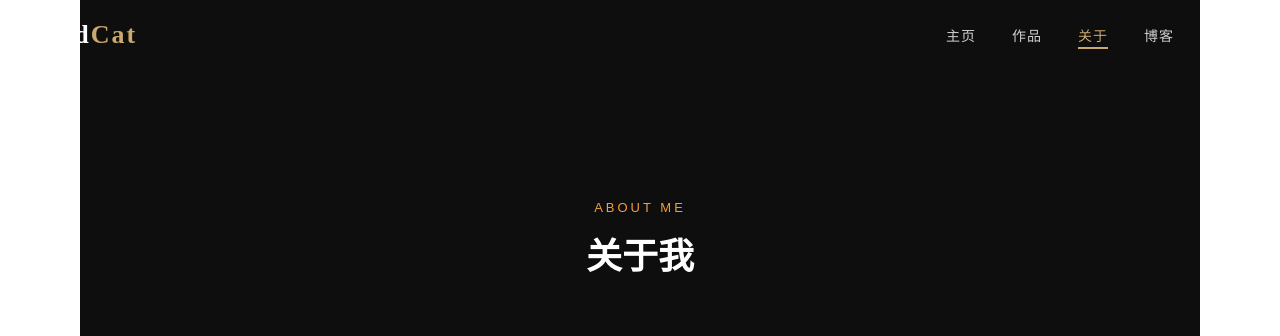
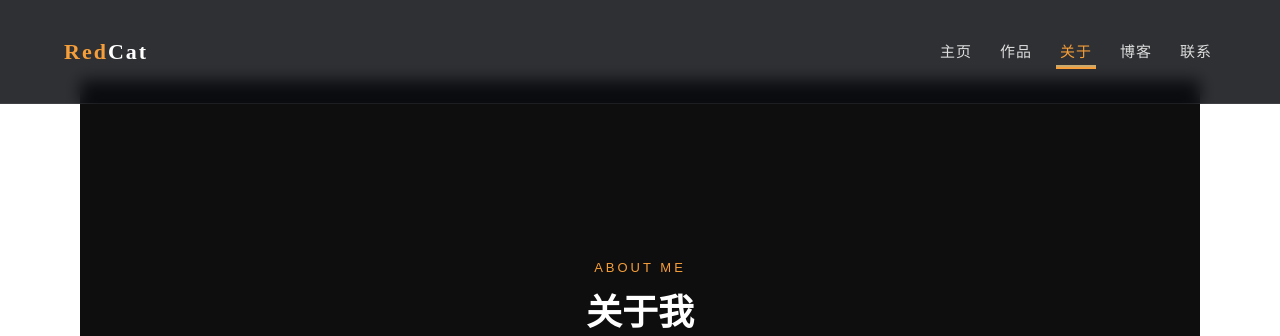
Before and after one commit to s-ssss/s-ssss.github.io, a PHP site: page /about.html in a window 1280 px wide. Shown: the top 336 px of the page. Run offline with PHP 8.4, Linux system fonts and the light colour scheme.

Commit message:
Add styles for preloader and about page layout

```diff
--- a/style.css
+++ b/style.css
@@ -433,3 +433,101 @@ button { font-family:inherit; cursor:pointer; border:none; background:none; }
 .fill { height: 100%; background: #f59e3a; border-radius: 4px; }
 .btn-outline { display: inline-block; padding: 10px 24px; border: 1px solid #f59e3a; color: #f59e3a; text-decoration: none; border-radius: 4px; }
 .btn-outline:hover { background: #f59e3a; color: #111; }
+/* ===== 关于页追加样式 ===== */
+
+/* 防呆：preloader 基础样式（和 about.html 内联互补） */
+.preloader{
+  position:fixed;inset:0;z-index:9999;
+  background:#0a0c10;
+  display:flex;justify-content:center;align-items:center;
+  transition:opacity .6s ease;
+}
+.preloader.hide{opacity:0;pointer-events:none;}
+
+/* 顶部 */
+.site-header{
+  position:fixed;top:0;left:0;right:0;z-index:100;
+  background:rgba(10,12,16,.85);
+  backdrop-filter:blur(8px);
+  border-bottom:1px solid rgba(255,255,255,.08);
+}
+.header-inner{
+  max-width:1200px;margin:0 auto;
+  padding:14px 24px;
+  display:flex;align-items:center;justify-content:space-between;
+}
+.logo{font-size:22px;font-weight:700;color:#f59e3a;text-decoration:none;}
+.logo span{color:#fff;}
+
+/* 导航 */
+.main-nav{display:flex;gap:20px;}
+.main-nav a{
+  color:#ddd;text-decoration:none;font-size:15px;
+  padding:6px 4px;border-bottom:2px solid transparent;
+}
+.main-nav a:hover,.main-nav a.active{
+  color:#f59e3a;border-color:#f59e3a;
+}
+
+/* 汉堡 */
+.menu-toggle{display:none;background:none;border:0;cursor:pointer;flex-direction:column;gap:5px;}
+.menu-toggle span{width:24px;height:2px;background:#ddd;display:block;}
+
+/* 关于页主体 */
+.about-page{
+  max-width:1120px;margin:80px auto 40px;
+  padding:40px 24px;
+}
+.page-header{margin-bottom:36px;}
+.page-tag{color:#f59e3a;font-size:13px;letter-spacing:3px;margin:0;}
+.page-header h1{font-size:36px;color:#fff;margin:8px 0 0;}
+
+.about-grid{
+  display:grid;grid-template-columns:1fr 1.2fr;gap:40px;align-items:start;
+}
+.about-photo img{
+  width:100%;height:auto;display:block;
+  border-radius:8px;border:1px solid rgba(255,255,255,.1);
+}
+.about-text h2{font-size:22px;color:#f59e3a;margin-bottom:16px;}
+.about-text p{color:#bbb;line-height:1.8;margin-bottom:12px;}
+
+/* 技能条 */
+.skill-bars{margin:28px 0;}
+.skill{display:flex;align-items:center;gap:14px;margin:12px 0;}
+.skill span{width:90px;color:#ddd;font-size:14px;}
+.bar{flex:1;height:8px;background:rgba(255,255,255,.1);border-radius:4px;overflow:hidden;}
+.fill{height:100%;background:#f59e3a;border-radius:4px;}
+
+/* 按钮 */
+.btn-outline{
+  display:inline-block;padding:10px 26px;
+  border:1px solid #f59e3a;color:#f59e3a;
+  text-decoration:none;border-radius:4px;margin-top:10px;
+  transition:all .2s;
+}
+.btn-outline:hover{background:#f59e3a;color:#111;}
+
+/* 页脚 */
+.site-footer{
+  border-top:1px solid rgba(255,255,255,.08);
+  padding:18px 24px;
+  display:flex;justify-content:space-between;
+  color:#666;font-size:13px;
+  max-width:1200px;margin:40px auto 0;
+}
+.site-footer a{color:#f59e3a;text-decoration:none;}
+
+/* 手机 */
+@media (max-width:800px){
+  .menu-toggle{display:flex;}
+  .main-nav{
+    display:none;flex-direction:column;
+    position:absolute;top:60px;right:16px;
+    background:#111;border:1px solid rgba(255,255,255,.1);
+    padding:14px;border-radius:8px;
+  }
+  .main-nav.open{display:flex;}
+  .about-grid{grid-template-columns:1fr;}
+  .about-photo{order:-1;}
+}
```
